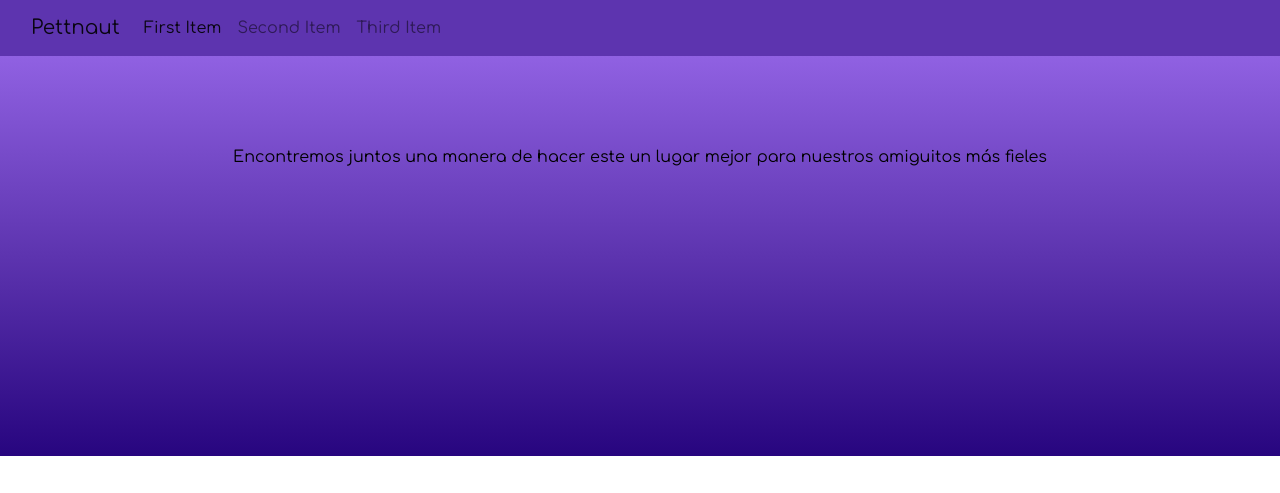
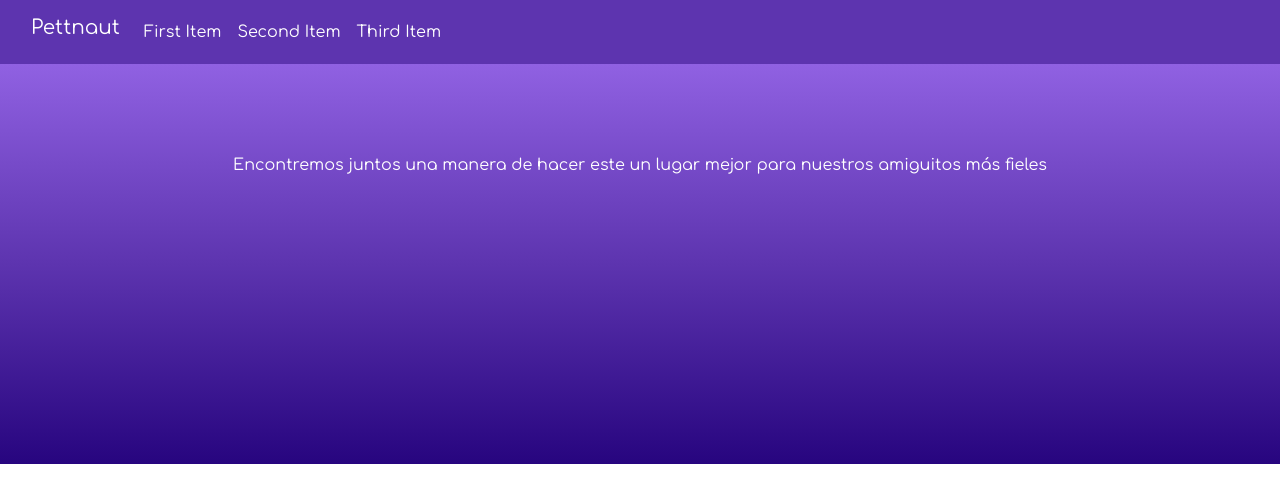
Before and after one commit to pettnaut/pettnaut.github.io, a plain HTML site: page index.html in a window 1280 px wide. Shown: the top 493 px of the page. Drawn offline with Linux system fonts and the light colour scheme; files whose address does not match are found by name.

Commit message:
Better styles

```diff
--- a/assets/css/styles.css
+++ b/assets/css/styles.css
@@ -42,3 +42,13 @@ h6 {
   line-height: 110%;
   margin: 0.5rem 0 0.4rem 0;
 }
+
+.primary-background {
+  background-color: #5D34AF;
+  color: #FFFFFF;
+}
+
+.secondary-background {
+  background-color: #FFD54F;
+  color: #000000;
+}
--- a/index.html
+++ b/index.html
@@ -14,19 +14,19 @@
 </head>
 
 <body>
-    <nav class="navbar navbar-light navbar-expand-md" style="background-color: #5D34AF;">
-        <div class="container-fluid"><a class="navbar-brand" href="#">Pettnaut</a><button data-toggle="collapse" class="navbar-toggler" data-target="#navcol-1"><span class="sr-only">Toggle navigation</span><span class="navbar-toggler-icon"></span></button>
-            <div class="collapse navbar-collapse"
-                id="navcol-1">
+    <nav class="navbar navbar-light navbar-expand-md primary-background" style="color: #FFF;">
+        <div class="container-fluid"><a class="navbar-brand h1" href="#" style="color: #FFFFFF;">Pettnaut</a><button data-toggle="collapse" class="navbar-toggler" data-target="#navcol-1"><span class="sr-only">Toggle navigation</span><span class="navbar-toggler-icon"></span></button>
+            <div
+                class="collapse navbar-collapse" id="navcol-1">
                 <ul class="nav navbar-nav">
-                    <li class="nav-item"><a class="nav-link active" href="#">First Item</a></li>
-                    <li class="nav-item"><a class="nav-link" href="#">Second Item</a></li>
-                    <li class="nav-item"><a class="nav-link" href="#">Third Item</a></li>
+                    <li class="nav-item"><a class="nav-link active nav-item-style" href="#" style="color: #FFFFFF;">First Item</a></li>
+                    <li class="nav-item"><a class="nav-link nav-item-style" href="#" style="color: #FFFFFF;">Second Item</a></li>
+                    <li class="nav-item"><a class="nav-link" href="#" style="color: #FFFFFF;">Third Item</a></li>
                 </ul>
-            </div>
+        </div>
         </div>
     </nav>
-    <header>
+    <header class="primary-background">
         <div class="container-flex overlay" style="line-height: 200px;text-align: center;height: 25em;background: linear-gradient(#9061E2, #5D34AF, #27057F);"><span style="display: inline-block;vertical-align: middle;line-height: normal;">Encontremos juntos una manera de hacer este un lugar mejor para nuestros amiguitos más fieles</span></div>
     </header>
     <section>
```
